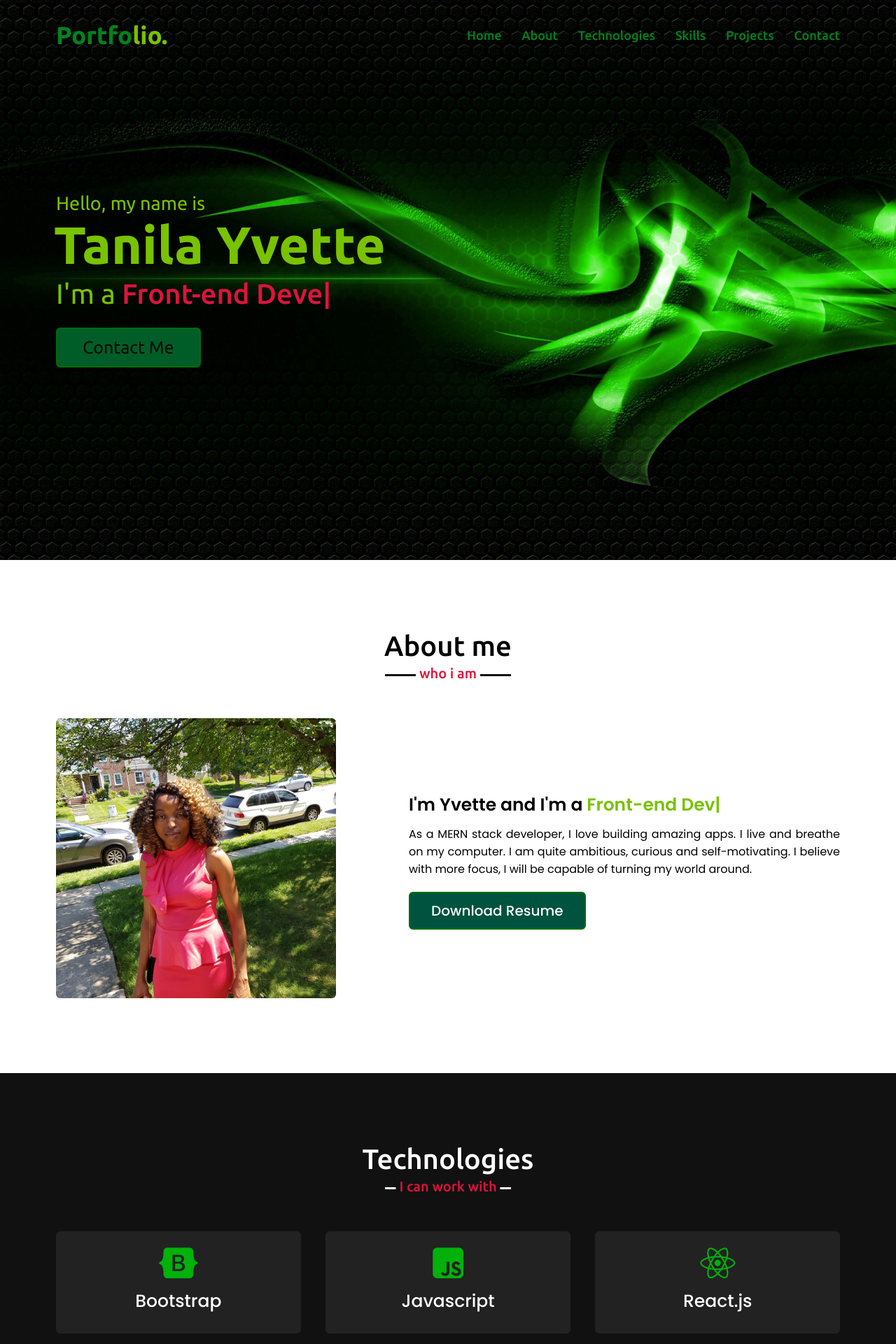
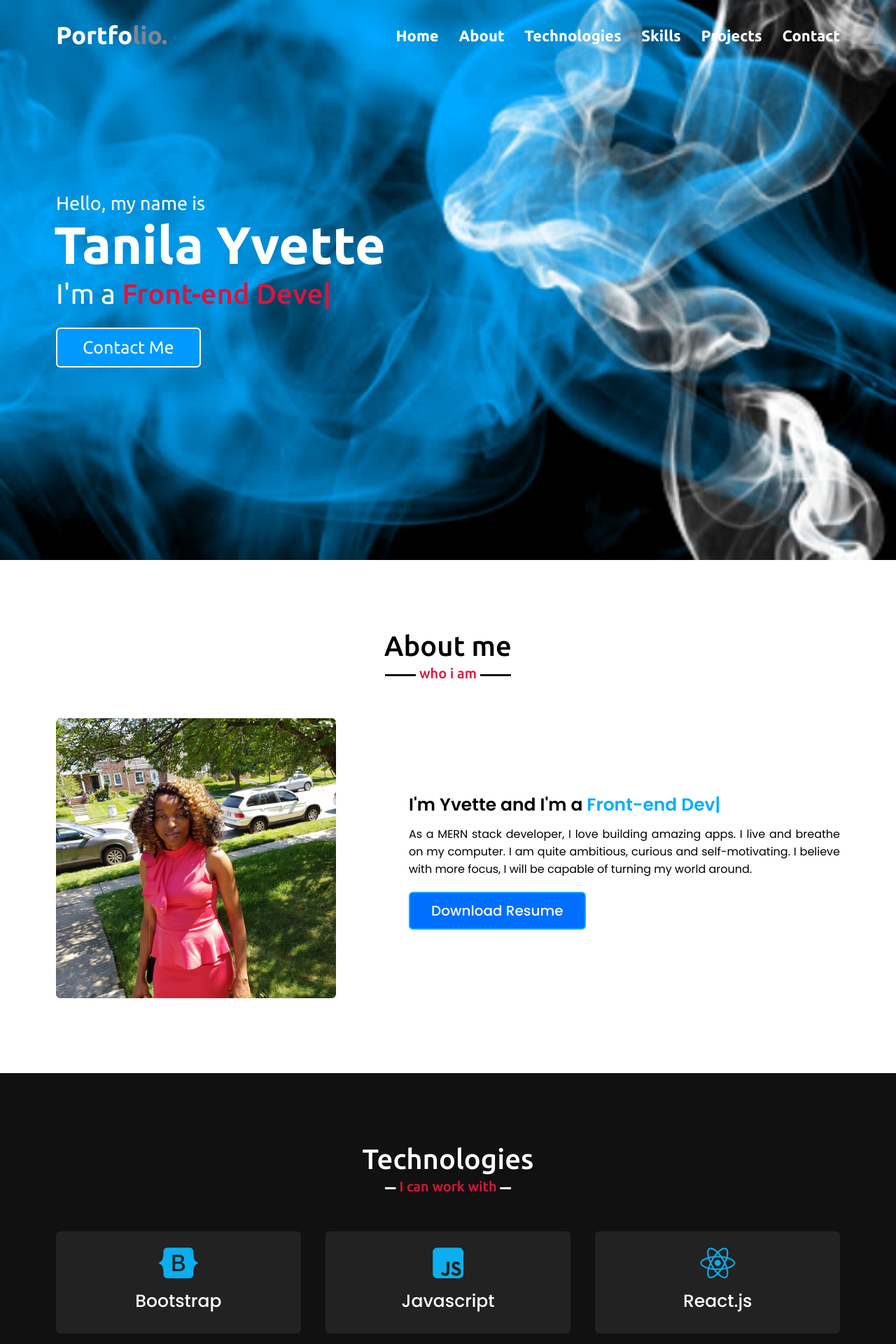
Before and after one commit to yvette809/portfolio2, a PHP site: page / in a window 1280 px wide. Shown: the top 1920 px of the page at 70% size. Run offline with PHP 8.4, Linux system fonts and the light colour scheme; some libraries are stand-ins or nearby versions.

Commit message:
style changes

```diff
--- a/home.html
+++ b/home.html
@@ -259,7 +259,15 @@
                 </div>
                 <div class="card">
                     <div class="box">
-                        <img src="images/soon.png" alt="">
+                        <img src="images/soon2.jpg" alt="">
+                        <div class="text">
+                            Coming Soon..</div>
+                            <p> MERN Customers Survey Feedback.</p>
+                    </div>
+                </div>
+                <div class="card">
+                    <div class="box">
+                        <img src="images/soon2.jpg" alt="">
                         <div class="text">
                             Coming Soon..</div>
                         <p>
@@ -268,16 +276,7 @@
                 </div>
                 <div class="card">
                     <div class="box">
-                        <img src="images/soon.png" alt="">
-                        <div class="text">
-                            Coming Soon..</div>
-                        <p>
-                            Lorem ipsum dolor sit amet consectetur adipisicing elit.</p>
-                    </div>
-                </div>
-                <div class="card">
-                    <div class="box">
-                        <img src="images/soon.png" alt="">
+                        <img src="images/soon2.jpg" alt="">
                         <div class="text">
                             Coming Soon..</div>
                         <p>
--- a/style.css
+++ b/style.css
@@ -102,16 +102,17 @@ section .title::after {
   justify-content: space-between;
 }
 .navbar .logo a {
-  color: rgb(1, 131, 29);
+  color: white;
   font-size: 35px;
   font-weight: 600;
 }
 .navbar .logo a span {
-  color: rgb(120, 194, 0);
+  color: rgb(132, 132, 141);
   transition: all 0.3s ease;
+  font-weight: 600;
 }
 .navbar.sticky .logo a span {
-  color: rgb(120, 194, 0);
+  color: rgb(0, 13, 194);
 }
 .navbar .menu li {
   list-style: none;
@@ -119,14 +120,14 @@ section .title::after {
 }
 .navbar .menu li a {
   display: block;
-  color: rgb(1, 131, 29);
-  font-size: 18px;
-  font-weight: 500;
+  color: white;
+  font-size: 22px;
+  font-weight: 700;
   margin-left: 25px;
   transition: color 0.3s ease;
 }
 .navbar .menu li a:hover {
-  color: rgb(120, 194, 0);
+  color: rgb(4, 0, 255);;
 }
 .navbar.sticky .menu li a:hover {
   color: rgb(165, 194, 0);
@@ -143,7 +144,7 @@ section .title::after {
   position: fixed;
   height: 45px;
   width: 42px;
-  background: rgb(0, 83, 62);
+  background: rgb(15, 0, 83);
   right: 30px;
   bottom: 10px;
   text-align: center;
@@ -177,9 +178,9 @@ section .title::after {
 /* home section styling */
 .home {
   display: flex;
-  background: url("images/1.jpg") no-repeat center;
+  background: url("images/2.jpg") no-repeat center;
   height: 100vh;
-  color: rgb(120, 194, 0);
+  color: white;
   min-height: 500px;
   background-size: cover;
   background-attachment: fixed;
@@ -206,19 +207,20 @@ section .title::after {
 }
 .home .home-content a {
   display: inline-block;
-  background: rgb(1, 93, 39);
-  color: rgb(0, 10, 5);
+  background: rgb(0, 153, 255);
+  color: white;
   font-size: 25px;
   padding: 12px 36px;
   margin-top: 20px;
   font-weight: 400;
   border-radius: 6px;
-  border: 2px solid rgb(0, 109, 5);
+  border: 2px solid white;
   transition: all 0.3s ease;
 }
 .home .home-content a:hover {
-  color: rgb(120, 194, 0);
+  color:rgb(0, 17, 255);
   background: none;
+  font-weight: 400;
 }
 
 /* about section styling */
@@ -243,25 +245,25 @@ section .title::after {
   margin-bottom: 10px;
 }
 .about .about-content .right .text span {
-  color: rgb(120, 194, 0);
+  color: rgb(0, 174, 255);
 }
 .about .about-content .right p {
   text-align: justify;
 }
 .about .about-content .right a {
   display: inline-block;
-  background: rgb(0, 83, 62);
+  background: rgb(0, 110, 255);
   color: rgb(251, 251, 251);
   font-size: 20px;
   font-weight: 500;
   padding: 10px 30px;
   margin-top: 20px;
   border-radius: 6px;
-  border: 2px solid rgb(0, 109, 5);
+  border: 2px solid  rgb(0, 174, 255);
   transition: all 0.3s ease;
 }
 .about .about-content .right a:hover {
-  color: rgb(7, 146, 88);
+  color:  rgb(0, 174, 255);
   background: none;
 }
 
@@ -348,11 +350,11 @@ section .title::after {
 }
 .services .serv-content .card i {
   font-size: 50px;
-  color: rgb(2, 177, 10);
+  color:rgb(11, 174, 238);
   transition: color 0.3s ease;
 }
 .services .serv-content .card:hover i {
-  color: rgb(0, 241, 0);
+  color:rgb(12, 143, 195);
 }
 .services .serv-content .card .text {
   font-size: 25px;
@@ -417,7 +419,7 @@ section .title::after {
   height: 100%;
   left: 0;
   top: 0;
-  background: rgb(0, 109, 5);
+  background: rgb(90, 112, 160);
 }
 .skills-content .right .html::before {
   width: 90%;
@@ -485,7 +487,7 @@ section .title::after {
   width: 150px;
   object-fit: cover;
   border-radius: 50%;
-  border: 5px solid rgba(0, 105, 0, 0.555);
+  border: 5px solid rgb(4, 0, 255);
   transition: all 0.3s ease;
 }
 .teams .carousel .card:hover img {
@@ -503,7 +505,7 @@ section .title::after {
   margin: 0 5px;
   outline: none !important;
   border-radius: 50%;
-  border: 2px solid rgb(0, 83, 62) !important;
+  border: 2px solid rgb(0, 8, 83) !important;
   transition: all 0.3s ease;
 }
 .owl-dot.active {
@@ -512,7 +514,7 @@ section .title::after {
 }
 .owl-dot.active,
 .owl-dot:hover {
-  background: rgb(1, 109, 82) !important;
+  background: rgb(69, 1, 109) !important;
 }
 
 /* contact section styling */
```
Also changed, not shown: images/2.jpg (added), images/3.jpg (added), images/4.jpg (added), images/soon2.jpg (added).
